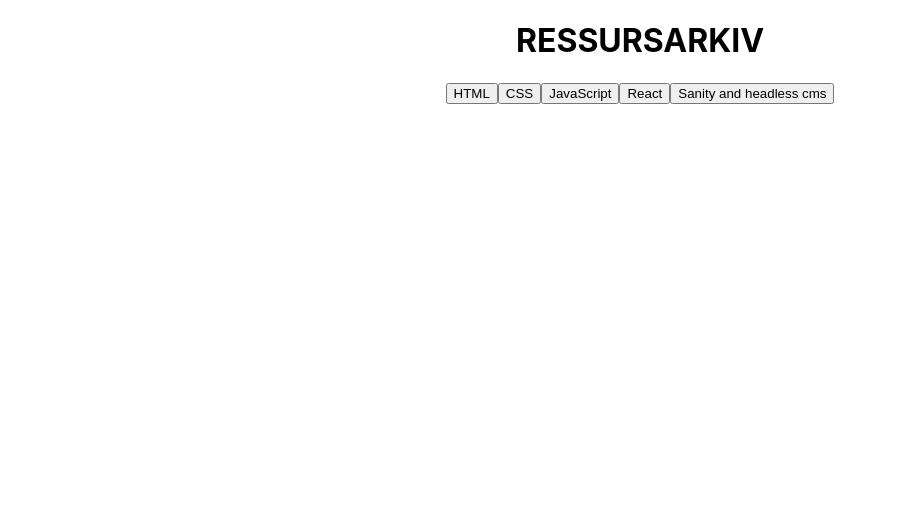
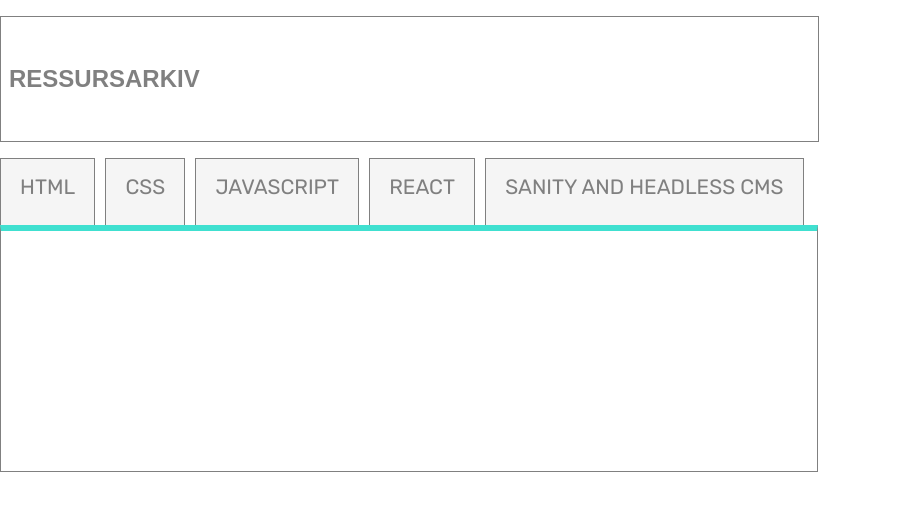
Before and after one commit to hadiayser/uin23ak3_resourceapp_gruppe4, a React (Create React App) app: page / in a window 1280 px wide. Shown: the top 510 px of the page, without its empty margins (0-897 px from the left). Built offline with nearby package versions, Linux system fonts and the light colour scheme.

Commit message:
fikset css på app

```diff
--- a/src/App.js
+++ b/src/App.js
@@ -1,5 +1,5 @@
 import logo from './logo.svg';
-import './App.css';
+import './css/main.css';
 import Main from './Components/Main';
 import ArticleCard from './Components/ArticleCard';
 import H1 from './Components/H1';
--- a/src/css/main.css
+++ b/src/css/main.css
@@ -1,5 +1,80 @@
-body {
-  background-color: green;
+@import url("https://fonts.googleapis.com/css2?family=Rubik:wght@400;600;700&display=swap");
+:root {
+  --maxwidth: 1200px;
+  --rootsize: 20px;
+}
+
+h1 {
+  width: 100%;
+  width: 801px;
+  height: 300px;
+  padding: 3rem 0.5rem;
+  height: auto;
+  border-color: grey;
+  border-width: 1px;
+  border-style: solid;
+  color: grey;
+  font-family: sans-serif;
+  text-transform: uppercase;
+  font-size: 1.5rem;
+}
+
+a {
+  color: turquoise;
+}
+
+main article {
+  width: 100%;
+  width: 800px;
+  height: auto;
+  padding-bottom: 15rem;
+  padding-left: 1rem;
+  height: auto;
+  border-color: grey;
+  border-width: 1px;
+  border-style: solid;
+  color: grey;
+  font-family: sans-serif;
+  border-top: 0.4rem solid turquoise;
+}
+
+nav button {
+  width: auto;
+  height: auto;
+  text-align: center;
+  margin-right: 10px;
+  background-color: whitesmoke;
+  border: grey;
+  border-width: 1px;
+  border-style: solid;
+  border-bottom: none;
+  text-decoration: none;
+  font-size: 1.3rem;
+  padding: 0.5rem 1.195rem;
+  padding-bottom: 1.6rem;
+  padding-top: 1rem;
+  color: grey;
+  font-family: "Rubik", sans-serif;
+  display: inline-block;
+  text-transform: uppercase;
+}
+nav .onSite {
+  background-color: turquoise;
+  color: white;
+}
+
+@media screen and (max-width: 800px) and (min-width: 300px) {
+  nav .button {
+    width: fit-content;
+    height: auto;
+    padding-right: 4rem;
+  }
+  main article {
+    width: fit-content;
+  }
+  h1 {
+    width: auto;
+  }
 }
 
 /*# sourceMappingURL=main.css.map */
--- a/src/sass/main.scss
+++ b/src/sass/main.scss
@@ -1,7 +1,3 @@
-body{
-    background-color: green;
-}
-
 $color_1: grey;
 $color_2: turquoise;
 $color_3: white;
```
Also changed, not shown: 1 other file (tests, documents, lock files or other folders).
